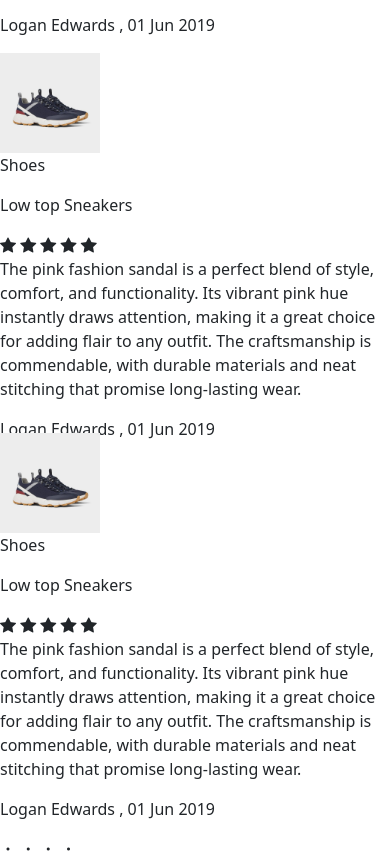
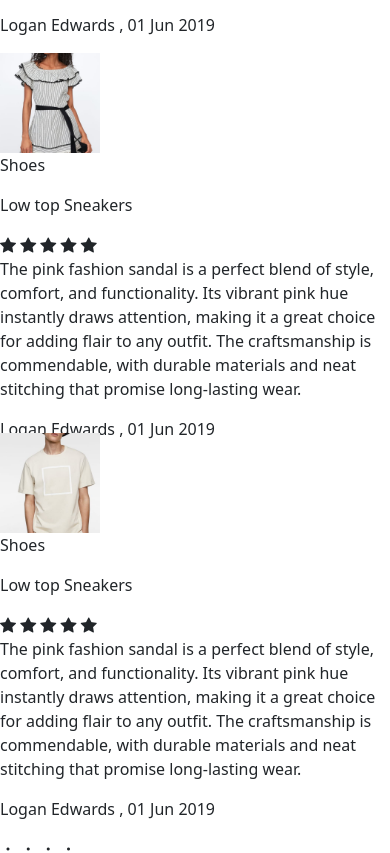
Before and after one commit to alok7642/shopping-website, a plain HTML site: page shoping-responsive.html in a window 390 px wide. Shown: the part 2495-3348 px from the top of the page. Drawn offline with nearby package versions, Linux system fonts and the light colour scheme.

Commit message:
Update shoping-responsive.html

```diff
--- a/shoping-responsive.html
+++ b/shoping-responsive.html
@@ -343,7 +343,7 @@
                 <div class="feedback-card feedmob-2" style="height: 380px;">
                     <div class="img-text">
                         <div class="feed-img">
-                            <img src="images/fb-1.jpg" height="100px" width="100px" alt="">
+                            <img src="images/fb-2.jpg" height="100px" width="100px" alt="">
                         </div>
                         <div class="feed-text">
                             <p class="obj-name">Shoes</p>
@@ -367,7 +367,7 @@
                 <div class="feedback-card">
                     <div class="img-text">
                         <div class="feed-img">
-                            <img src="images/fb-1.jpg" height="100px" width="100px" alt="">
+                            <img src="images/fb-3.jpg" height="100px" width="100px" alt="">
                         </div>
                         <div class="feed-text">
                             <p class="obj-name">Shoes</p>
```
